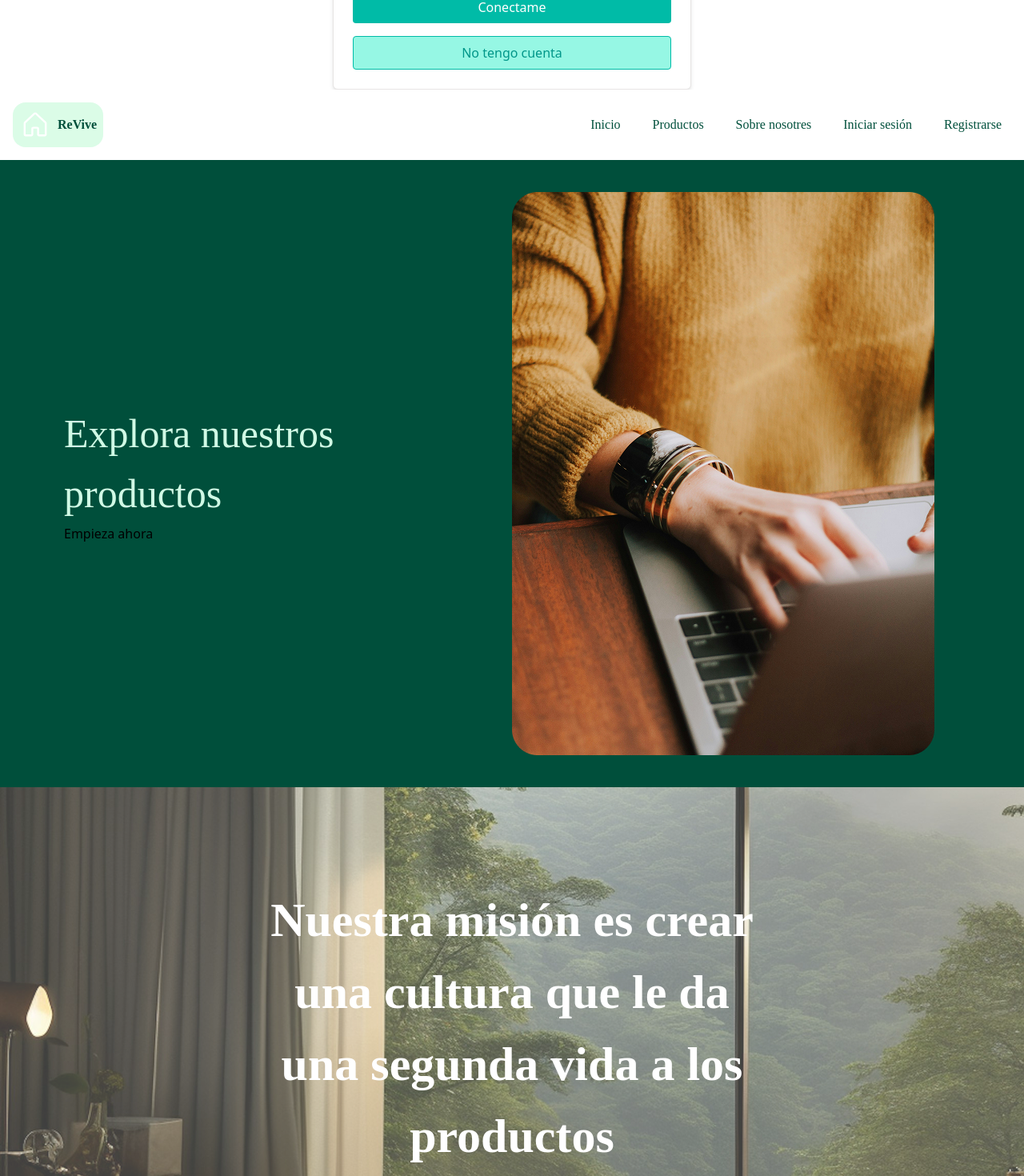
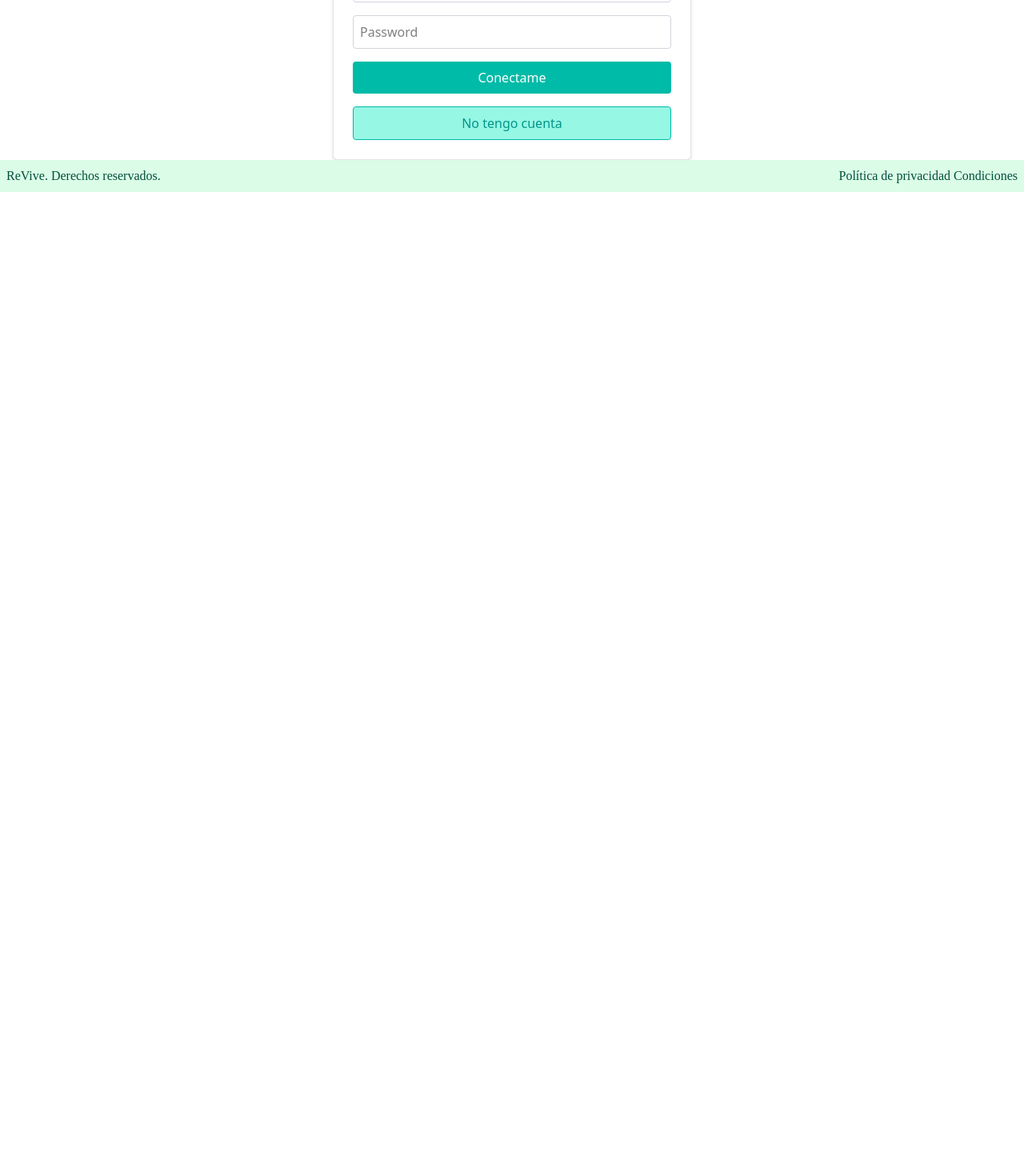
Before and after one commit to Hackathon-ReVive/ReVive-front, a React (Vite) app: page /login in a window 1280 px wide. Shown: the part 400-1870 px from the top of the page at 80% size. After the commit the page ends 800 px from the top, so only its background shows below. Built offline with nearby package versions, Linux system fonts and the light colour scheme.

Commit message:
feat(RV-40): Create router and structure pages

```diff
--- a/src/App.jsx
+++ b/src/App.jsx
@@ -1,26 +1,39 @@
-import { BrowserRouter as Router, Routes, Route, Navigate } from "react-router-dom";
-import LoginForm from "./components/LoginForm";
-import RegisterForm from "./components/RegisterForm";
-import Header from "./components/Header";
-import Banner from "./components/Banner";
-import ImageText from "./components/ImageText";
-import Footer from "./components/Footer";
+// import { BrowserRouter as Router, Routes, Route, Navigate } from "react-router-dom";
+// import LoginForm from "./components/LoginForm";
+// import RegisterForm from "./components/RegisterForm";
+// import Header from "./components/Header";
+// import Banner from "./components/Banner";
+// import ImageText from "./components/ImageText";
+// import Footer from "./components/Footer";
+
+// function App() {
+//   return (
+//     <Router>
+//       <Routes>
+//         <Route path="/" element={<Navigate to="/" />} />
+//         <Route path="/login" element={<LoginForm />} />
+//         <Route path="/register" element={<RegisterForm />} />
+//         <Route path="*" element={<Navigate to="/" />} />
+//       </Routes>
+//       <Header />
+//       <Banner />
+//       <ImageText />
+//       <Footer />
+//     </Router>
+//   );
+// }
+
+// export default App;
+
+import React from "react";
+import Home from "./pages/Home.jsx";
 
 function App() {
-  return (
-    <Router>
-      <Routes>
-        <Route path="/" element={<Navigate to="/" />} />
-        <Route path="/login" element={<LoginForm />} />
-        <Route path="/register" element={<RegisterForm />} />
-        <Route path="*" element={<Navigate to="/" />} />
-      </Routes>
-      <Header />
-      <Banner />
-      <ImageText />
-      <Footer />
-    </Router>
-  );
+    <>
+    return (
+      <Home />
+    );
+    </>
 }
 
-export default App;
+export default App
--- /dev/null
+++ b/src/config/Router.jsx
@@ -0,0 +1,18 @@
+import { BrowserRouter, Route, Routes } from "react-router-dom";
+import React from "react";
+import Home from "../pages/Home.jsx";
+import Products from "../pages/Products.jsx";
+import Login from "../pages/Login.jsx";
+
+export default function Router() {
+  return (
+    <BrowserRouter>
+      <Routes>
+        <Route path="/" element={<Home />} />
+        <Route path="/home" element={<Home />} />
+        <Route path="/products" element={<Products />} />
+        <Route path="/login" element={<Login />} />
+      </Routes>
+    </BrowserRouter>
+  );
+}
--- a/src/main.jsx
+++ b/src/main.jsx
@@ -1,10 +1,10 @@
+import "./styles/styles.css";
 import { StrictMode } from "react";
 import { createRoot } from "react-dom/client";
-import App from "./App.jsx";
-import "./styles/styles.css";
+import Router from "./config/Router.jsx";
 
 createRoot(document.getElementById("root")).render(
   <StrictMode>
-    <App />
+    <Router />
   </StrictMode>
 );
--- /dev/null
+++ b/src/pages/Home.jsx
@@ -0,0 +1,15 @@
+import Header from "./../components/Header";
+import Banner from "./../components/Banner";
+import Footer from "./../components/Footer";
+
+function Home() {
+    return (
+        <>
+        <Header />
+        <Banner />
+        <Footer />
+        </>
+    );
+}
+
+export default Home
--- /dev/null
+++ b/src/pages/Login.jsx
@@ -0,0 +1,15 @@
+import Header from "./../components/Header";
+import LoginForm from "./../components/LoginForm"
+import Footer from "./../components/Footer"
+
+function Products() {
+    return (
+        <>
+        <Header />
+        <LoginForm />
+        <Footer />
+        </>
+      );
+    };
+
+    export default Products
--- /dev/null
+++ b/src/pages/Products.jsx
@@ -0,0 +1,14 @@
+import Header from "./../components/Header";
+import Footer from "./../components/Footer"
+
+function Products() {
+    return (
+        <>
+        <Header />
+        <h1>Será nuestra página de productos</h1>
+        <Footer />
+        </>
+      );
+    };
+
+    export default Products
```
